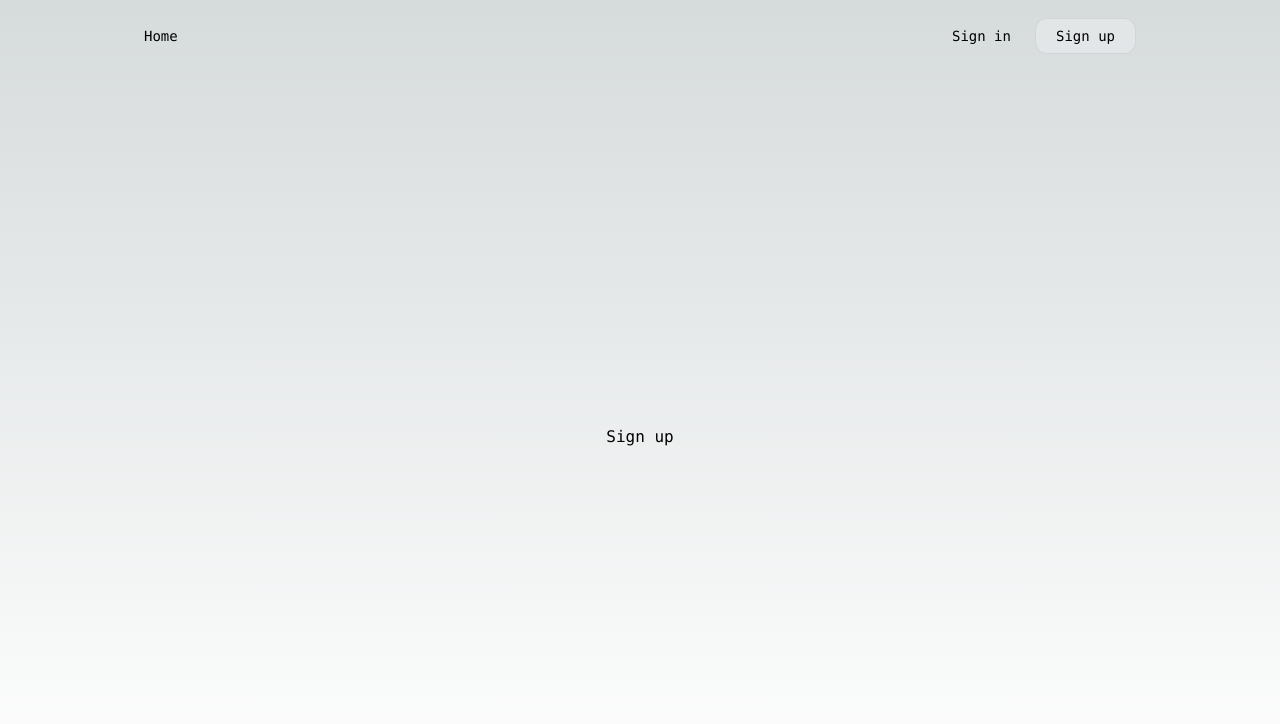
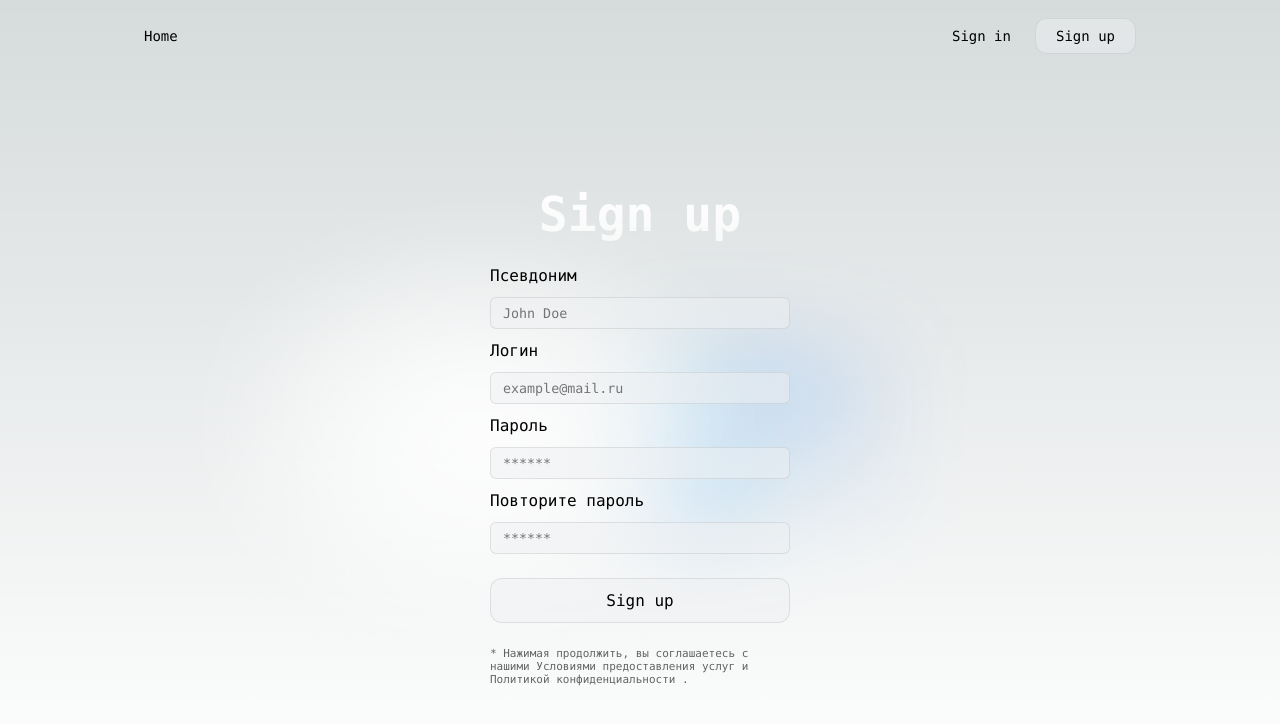
Before and after one commit to Attato/usage_bankAPI, a Next.js app: page /auth/signup in a window 1280 px wide. Shown: the top 724 px of the page. Built offline with nearby package versions, Linux system fonts and the light colour scheme.

Commit message:
adding content to signup page

```diff
--- a/pages/auth/signup.module.scss
+++ b/pages/auth/signup.module.scss
@@ -6,4 +6,85 @@
 	align-items: center;
 	padding: 0 16px;
 	min-height: calc(100vh - 72px);
+
+	&::before {
+		background: var(--secondary-glow);
+		border-radius: 50%;
+		width: 480px;
+		height: 360px;
+		margin-left: -400px;
+	}
+
+	&::after {
+		background: var(--primary-glow);
+		width: 240px;
+		height: 180px;
+		z-index: -1;
+	}
+
+	&::before,
+	&::after {
+		content: '';
+		left: 50%;
+		position: absolute;
+		filter: blur(45px);
+		transform: translateZ(0);
+	}
+
+	.sign_up {
+		display: flex;
+		flex-direction: column;
+		user-select: none;
+		z-index: 100;
+		max-width: 300px;
+		width: 100%;
+
+		h1 {
+			text-align: center;
+			font-size: 48px;
+			background: linear-gradient(180deg, #fff, hsla(0deg, 0%, 100%, 0.75));
+			-webkit-background-clip: text;
+			background-clip: text;
+			-webkit-text-fill-color: transparent;
+			margin-bottom: 24px;
+		}
+
+		input {
+			border: 1px solid rgba(var(--callout-border-rgb), 0.3);
+			background-color: rgba(var(--callout-rgb), 0.5);
+			border-radius: 6px;
+			margin-bottom: 12px;
+			height: 32px;
+			padding: 12px;
+
+			&:focus-visible {
+				outline: 2px solid rgba(var(--callout-rgb), 1);
+			}
+		}
+
+		span {
+			margin-bottom: 12px;
+		}
+
+		.btn {
+			padding: 12px 16px;
+			background-color: rgba(var(--callout-rgb), 0.5);
+			border: 1px solid rgba(var(--callout-border-rgb), 0.3);
+			border-radius: var(--border-radius);
+			transition: all 0.1s ease-in-out;
+			text-align: center;
+			margin-top: 12px;
+
+			&:hover {
+				background-color: rgba(var(--callout-rgb), 0.65);
+				border: 1px solid rgba(var(--callout-border-rgb), 0.45);
+			}
+		}
+
+		p {
+			font-size: 11px;
+			margin-top: 24px;
+			opacity: 0.6;
+		}
+	}
 }
--- a/pages/auth/signup.tsx
+++ b/pages/auth/signup.tsx
@@ -1,16 +1,16 @@
+import React from 'react';
 import type { NextPage } from 'next';
 
 import Head from 'next/head';
+import Link from 'next/link';
 
 import Header from 'components/header/header';
 
 import styles from './signup.module.scss';
 
-const SignUpPage: NextPage = () => {
+const SignInPage: NextPage = () => {
 	return (
-		<div>
-			<Header />
-
+		<React.Fragment>
 			<Head>
 				<title>Bank API - Sign up</title>
 				<meta name="description" content="Generated by create next app" />
@@ -18,9 +18,30 @@ const SignUpPage: NextPage = () => {
 				<link rel="icon" href="/favicon.ico" />
 			</Head>
 
-			<div className={styles.main}>Sign up</div>
-		</div>
+			<Header />
+
+			<div className={styles.main}>
+				<div className={styles.sign_up}>
+					<h1>Sign up</h1>
+					<span>Псевдоним</span>
+					<input type="text" placeholder="John Doe" />
+					<span>Логин</span>
+					<input type="text" placeholder="example@mail.ru" />
+					<span>Пароль</span>
+					<input type="password" placeholder="******" />
+					<span>Повторите пароль</span>
+					<input type="password" placeholder="******" />
+					<Link href="/" className={styles.btn}>
+						Sign up
+					</Link>
+					<p>
+						* Нажимая продолжить, вы соглашаетесь с нашими Условиями
+						предоставления услуг и Политикой конфиденциальности .
+					</p>
+				</div>
+			</div>
+		</React.Fragment>
 	);
 };
 
-export default SignUpPage;
+export default SignInPage;
```
